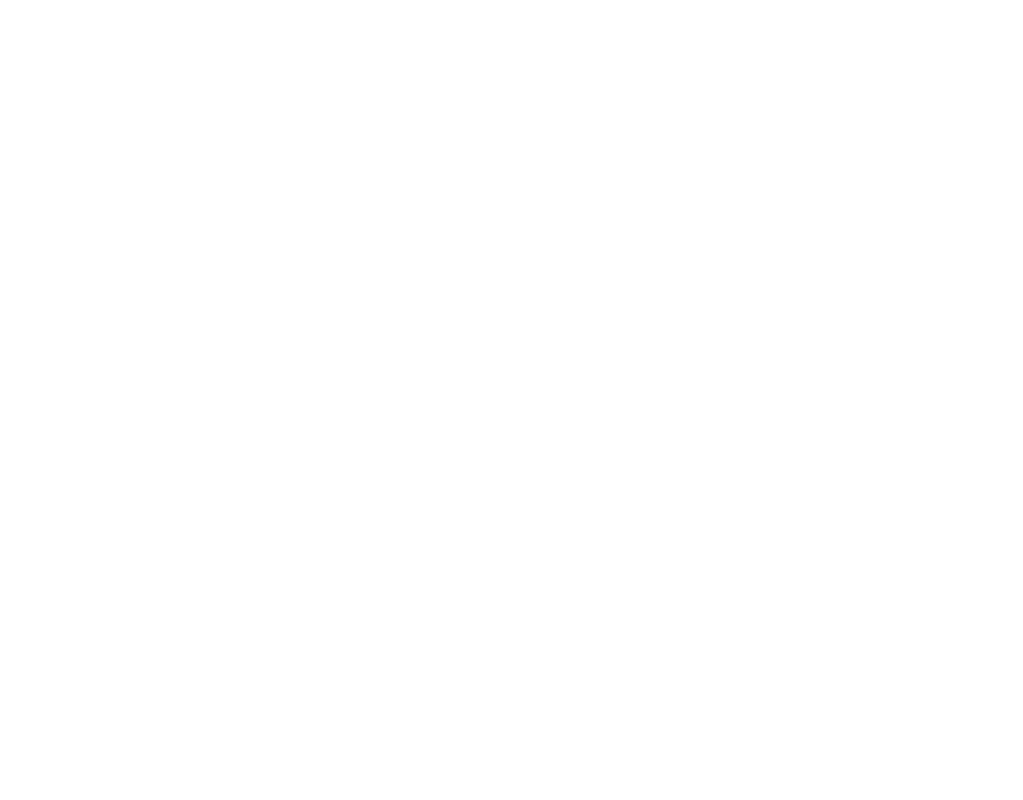
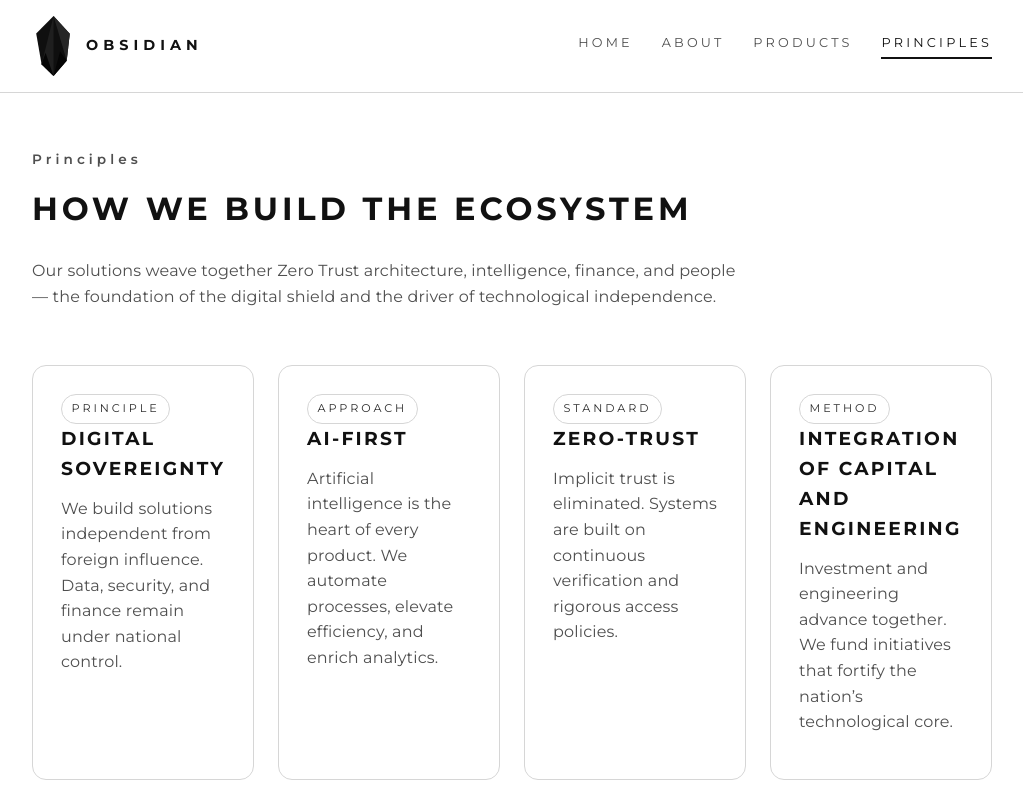
Before and after one commit to Uzinex/Obsidian, a React (Vite) app in the folder obsidian-app/: page /principles in a window 1280 px wide. Before the commit this address had no page. Shown: the top 800 px of the page, without its empty margins (128-1151 px from the left). Built offline with nearby package versions, Linux system fonts and the light colour scheme.

Commit message:
Fix principles navigation route

```diff
--- a/obsidian-app/src/App.jsx
+++ b/obsidian-app/src/App.jsx
@@ -2,7 +2,7 @@
 import Layout from './components/Layout'
 import AboutPage from './pages/AboutPage'
 import HomePage from './pages/HomePage'
-import NewsPage from './pages/NewsPage'
+import PrinciplesPage from './pages/PrinciplesPage'
 import ProductsPage from './pages/ProductsPage'
 
 const App = () => {
@@ -12,7 +12,7 @@
         <Route index element={<HomePage />} />
         <Route path="about" element={<AboutPage />} />
         <Route path="products" element={<ProductsPage />} />
-        <Route path="news" element={<NewsPage />} />
+        <Route path="principles" element={<PrinciplesPage />} />
       </Route>
     </Routes>
   )
--- a/obsidian-app/src/components/Layout.jsx
+++ b/obsidian-app/src/components/Layout.jsx
@@ -7,7 +7,7 @@
   { to: '/', label: 'Home' },
   { to: '/about', label: 'About' },
   { to: '/products', label: 'Products' },
-  { to: '/news', label: 'Principles' },
+  { to: '/principles', label: 'Principles' },
 ]
 
 const Layout = () => {
--- a/obsidian-app/src/pages/NewsPage.jsx
+++ b/obsidian-app/src/pages/PrinciplesPage.jsx
@@ -31,7 +31,7 @@
   },
 ]
 
-const NewsPage = () => {
+const PrinciplesPage = () => {
   return (
     <div className="page">
       <header className="page-header">
@@ -56,4 +56,4 @@
   )
 }
 
-export default NewsPage
+export default PrinciplesPage
```
